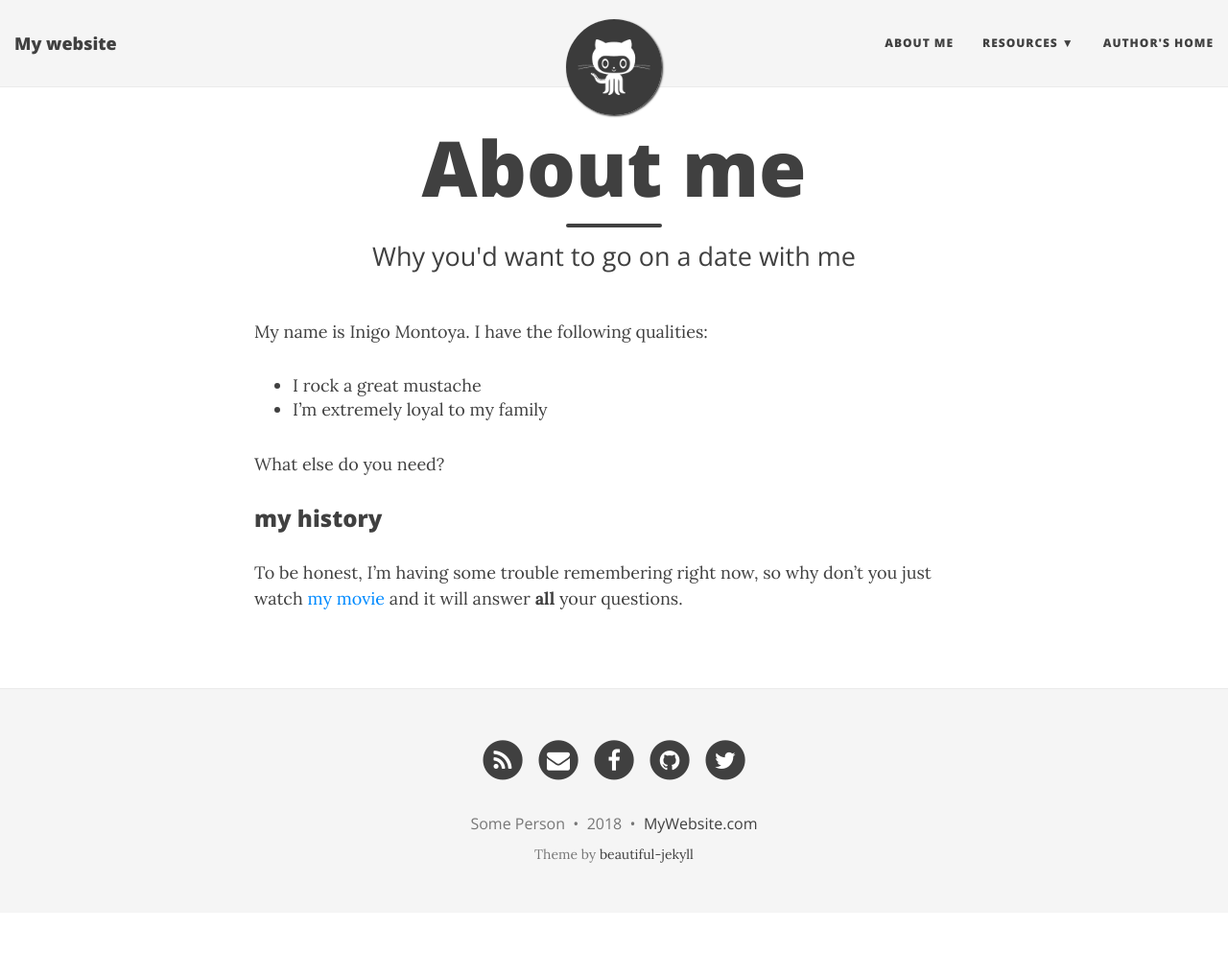
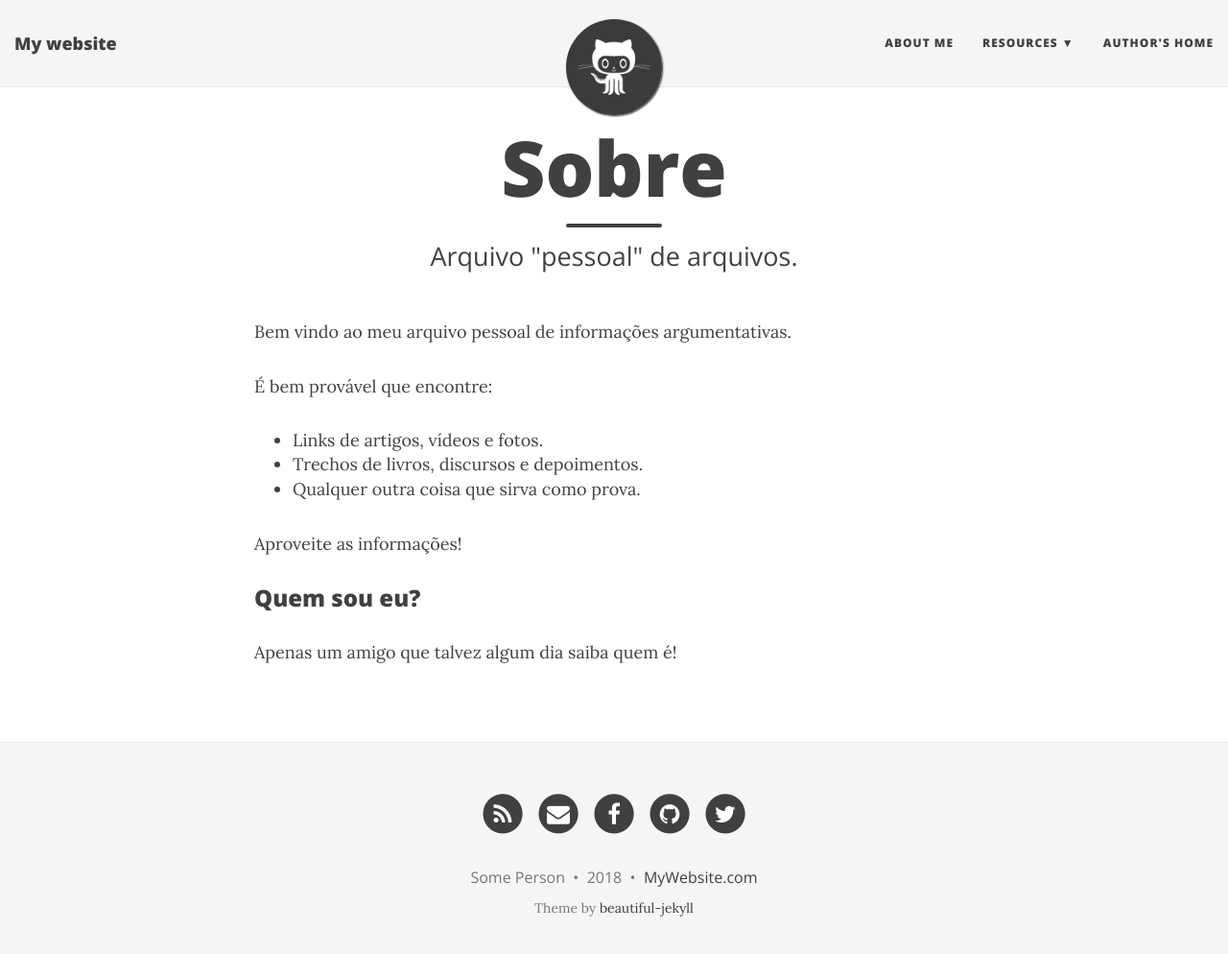
Before and after one commit to arquivo-br/arquivo-br.github.io, a Jekyll site: the page built from aboutme.md, in a window 1280 px wide and 1007 px high. Shown: the top 994 px of the window at 96% size. Built offline with Jekyll 4.4.1, drawn with Linux system fonts in a browser that asks for light colours; nearby versions of some CDN libraries.

Commit message:
Atualização de sobre.

```diff
--- a/aboutme.md
+++ b/aboutme.md
@@ -1,16 +1,19 @@
 ---
 layout: page
-title: About me
-subtitle: Why you'd want to go on a date with me
+title: Sobre
+subtitle: Arquivo "pessoal" de arquivos.
 ---
 
-My name is Inigo Montoya. I have the following qualities:
+Bem vindo ao meu arquivo pessoal de informações argumentativas.
 
-- I rock a great mustache
-- I'm extremely loyal to my family
+É bem provável que encontre:
 
-What else do you need?
+- Links de artigos, vídeos e fotos.
+- Trechos de livros, discursos e depoimentos.
+- Qualquer outra coisa que sirva como prova.
 
-### my history
+Aproveite as informações!
 
-To be honest, I'm having some trouble remembering right now, so why don't you just watch [my movie](http://en.wikipedia.org/wiki/The_Princess_Bride_%28film%29) and it will answer **all** your questions.
+### Quem sou eu?
+
+Apenas um amigo que talvez algum dia saiba quem é!
```
